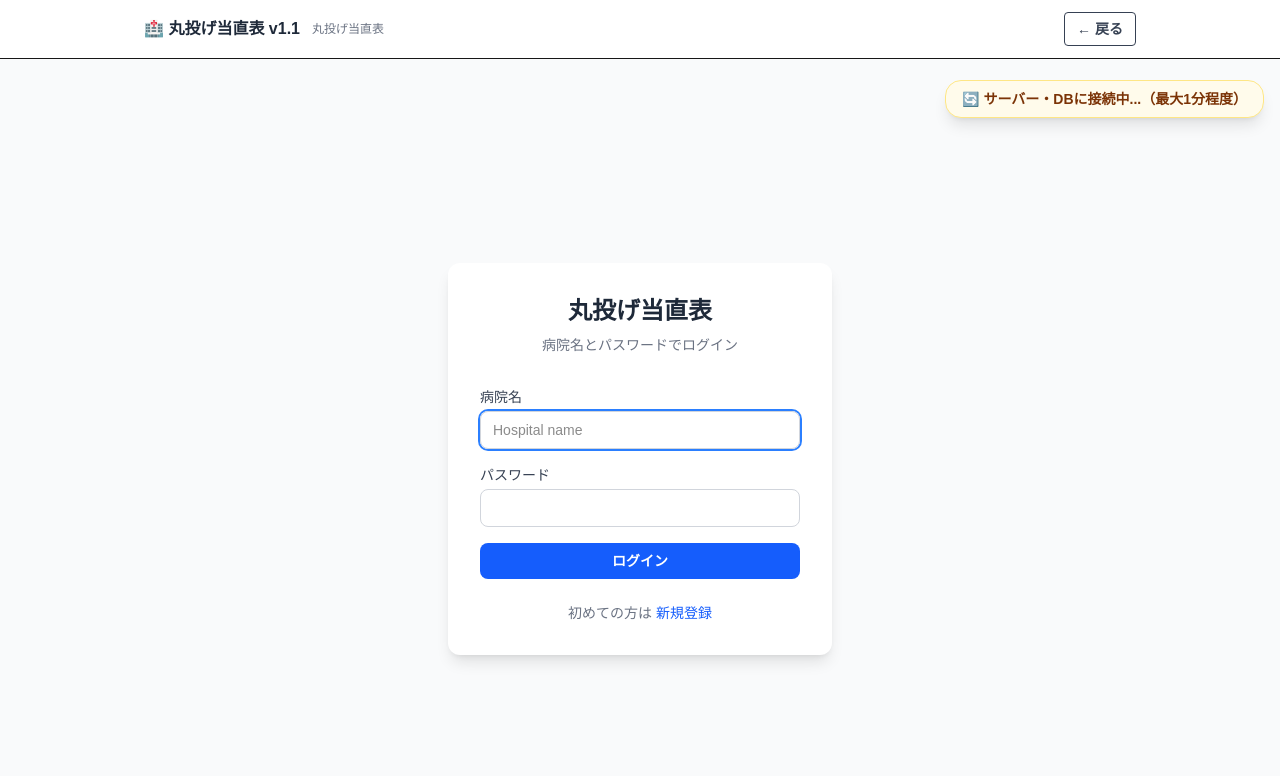
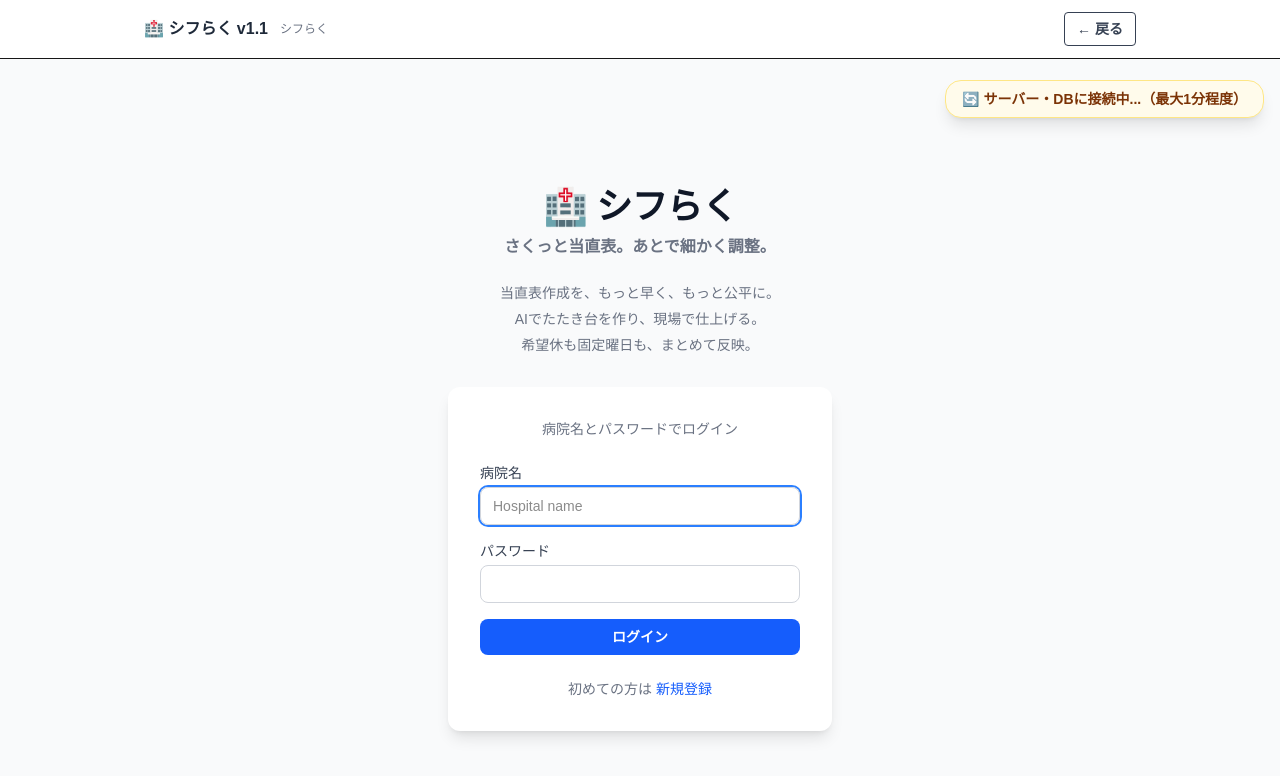
Before and after one commit to asano1234567890my/oncall-app, a Next.js app: page /login in a window 1280 px wide. Shown: the top 776 px of the page. Built offline with nearby package versions, Linux system fonts and the light colour scheme; no server answers.

Commit message:
シフらくに変更

```diff
--- a/src/app/components/AppHeader.tsx
+++ b/src/app/components/AppHeader.tsx
@@ -10,19 +10,19 @@ function buildCrumbs(pathname: string): Crumb[] {
 
   if (pathname.startsWith("/admin/doctors")) {
     return [
-      { href: "/", label: "丸投げ当直表" },
+      { href: "/", label: "シフらく" },
       { href: "/admin/doctors", label: "医師管理" },
     ];
   }
 
   if (pathname.startsWith("/view")) {
     return [
-      { href: "/", label: "丸投げ当直表" },
+      { href: "/", label: "シフらく" },
       { href: "/view", label: "当直表を見る" },
     ];
   }
 
-  return [{ href: "/", label: "丸投げ当直表" }];
+  return [{ href: "/", label: "シフらく" }];
 }
 
 export default function AppHeader() {
@@ -41,7 +41,7 @@ export default function AppHeader() {
         <div className="max-w-5xl mx-auto px-4 py-3">
           <div className="flex items-center justify-between gap-3">
             <div className="font-extrabold text-gray-800 whitespace-nowrap">
-              🏥 丸投げ当直表 v1.1
+              🏥 シフらく v1.1
             </div>
 
             <button
@@ -70,7 +70,7 @@ export default function AppHeader() {
           <div className="min-w-0">
             <div className="flex items-center gap-3">
               <div className="font-extrabold text-gray-800 whitespace-nowrap">
-                🏥 丸投げ当直表 v1.1
+                🏥 シフらく v1.1
               </div>
 
               <nav className="hidden sm:flex items-center gap-2 text-xs text-gray-500 min-w-0">
@@ -106,7 +106,7 @@ export default function AppHeader() {
                       : "bg-white text-gray-700 hover:bg-gray-50"
                   }`}
                 >
-                  丸投げ当直表
+                  シフらく
                 </Link>
                 <Link
                   href="/admin/doctors"
--- a/src/app/layout.tsx
+++ b/src/app/layout.tsx
@@ -16,8 +16,8 @@ const geistMono = Geist_Mono({
 });
 
 export const metadata: Metadata = {
-  title: "丸投げ当直表",
-  description: "医師当直スケジュール自動生成サービス",
+  title: "シフらく",
+  description: "当直表作成を、もっと早く、もっと公平に。AIでたたき台を作り、現場で仕上げる。",
 };
 
 export default function RootLayout({
--- a/src/app/login/page.tsx
+++ b/src/app/login/page.tsx
@@ -29,10 +29,25 @@ export default function LoginPage() {
   };
 
   return (
-    <div className="min-h-screen bg-gray-50 flex items-center justify-center p-4">
+    <div className="min-h-screen bg-gray-50 flex flex-col items-center justify-center p-4 gap-8">
+      {/* ヒーローセクション */}
+      <div className="text-center max-w-lg">
+        <h1 className="text-4xl font-extrabold text-gray-900 tracking-tight mb-2">
+          🏥 シフらく
+        </h1>
+        <p className="text-base font-semibold text-gray-500 mb-6">
+          さくっと当直表。あとで細かく調整。
+        </p>
+        <ul className="text-sm text-gray-500 space-y-1.5">
+          <li>当直表作成を、もっと早く、もっと公平に。</li>
+          <li>AIでたたき台を作り、現場で仕上げる。</li>
+          <li>希望休も固定曜日も、まとめて反映。</li>
+        </ul>
+      </div>
+
+      {/* ログインカード */}
       <div className="w-full max-w-sm bg-white rounded-xl shadow-lg p-8">
-        <h1 className="text-2xl font-bold text-gray-800 mb-2 text-center">丸投げ当直表</h1>
-        <p className="text-sm text-gray-500 text-center mb-8">病院名とパスワードでログイン</p>
+        <p className="text-sm text-gray-500 text-center mb-6">病院名とパスワードでログイン</p>
 
         <form onSubmit={(e) => { void handleSubmit(e); }} className="space-y-4">
           <div>
--- a/src/app/register/page.tsx
+++ b/src/app/register/page.tsx
@@ -52,7 +52,7 @@ export default function RegisterPage() {
   return (
     <div className="min-h-screen bg-gray-50 flex items-center justify-center p-4">
       <div className="w-full max-w-sm bg-white rounded-xl shadow-lg p-8">
-        <h1 className="text-2xl font-bold text-gray-800 mb-2 text-center">丸投げ当直表</h1>
+        <h1 className="text-2xl font-bold text-gray-800 mb-2 text-center">🏥 シフらく</h1>
         <p className="text-sm text-gray-500 text-center mb-8">新規病院アカウントを作成</p>
 
         <form onSubmit={(e) => { void handleSubmit(e); }} className="space-y-4">
```
